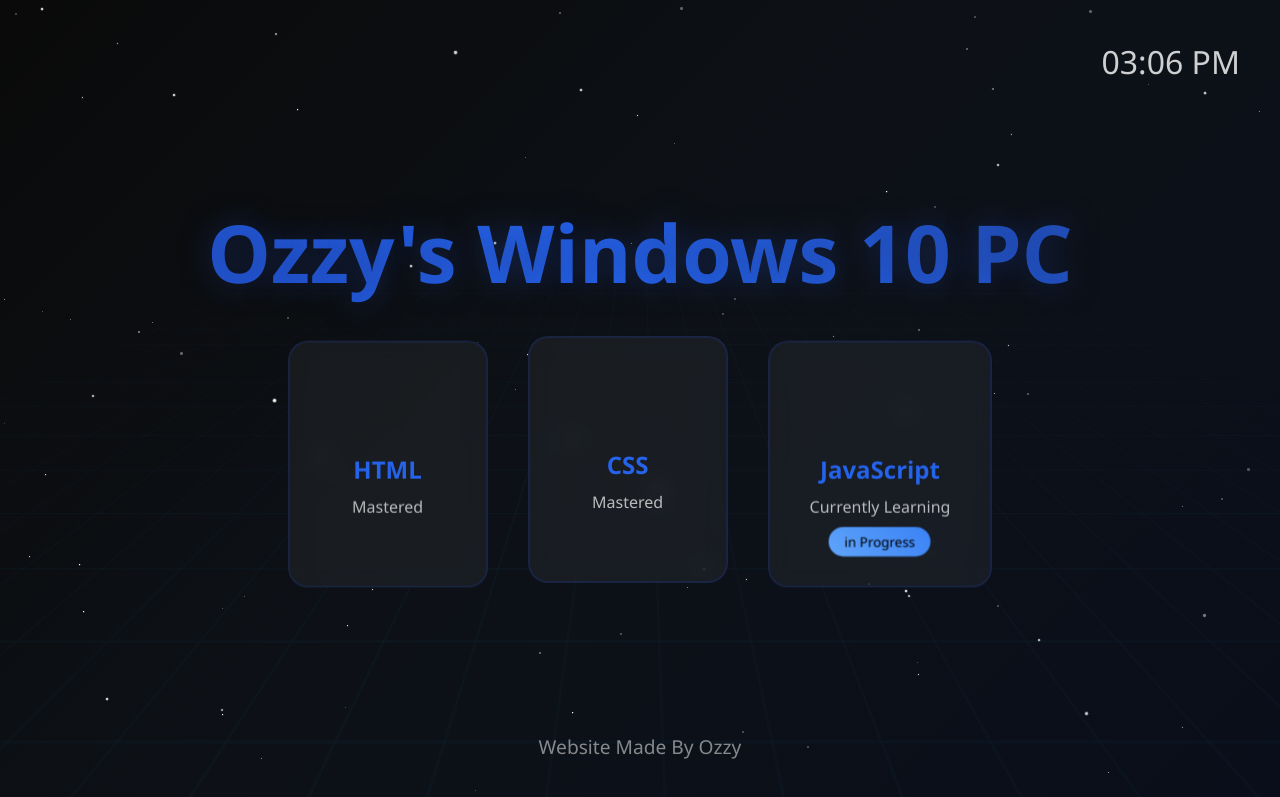
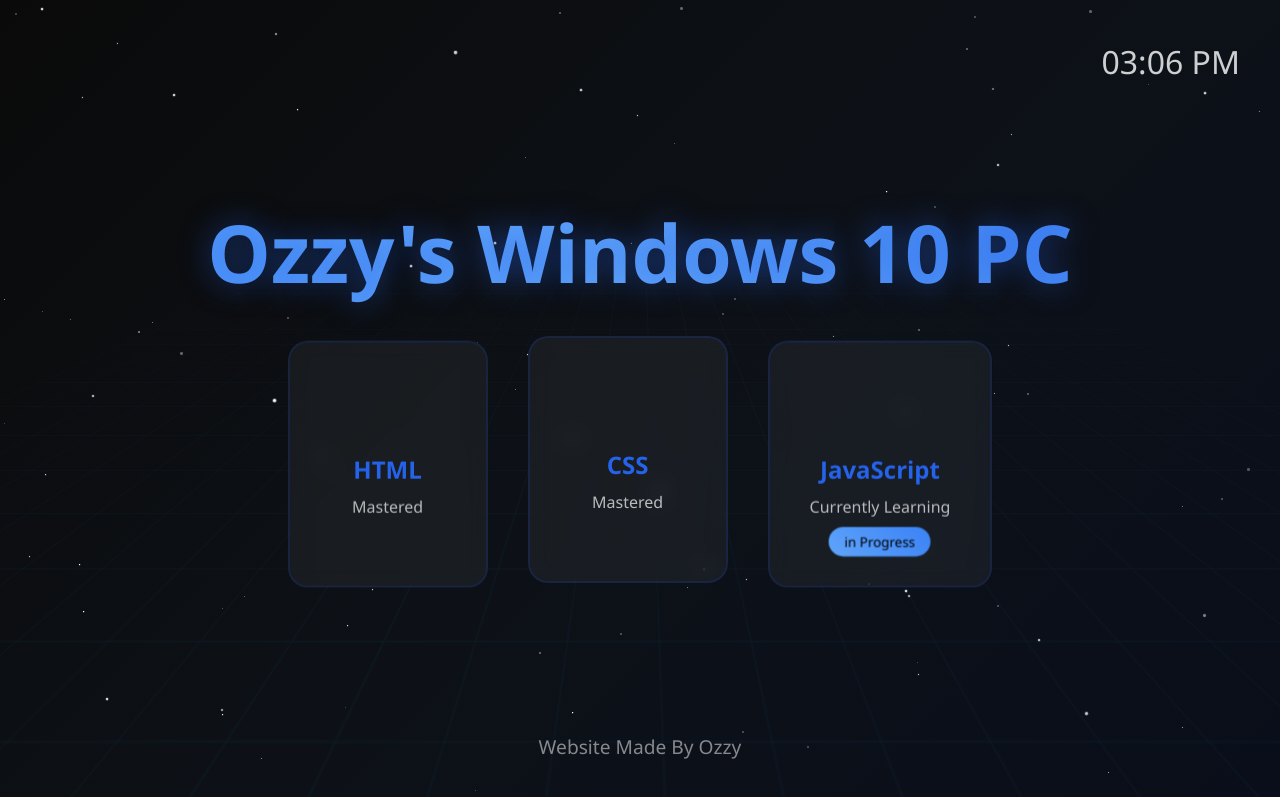
Before and after one commit to arcticmath/ozzy, a plain HTML site: page index.html in a window 1280 px wide. Shown: the top 797 px of the page. Drawn offline with Linux system fonts and the light colour scheme.

Commit message:
Update index.html

```diff
--- a/index.html
+++ b/index.html
@@ -72,14 +72,14 @@
         h1 {
             font-size: 5em;
             font-weight: 700;
-            background: linear-gradient(45deg, #1e3a8a, #1e40af, #2563eb, #1e3a8a);
+            background: linear-gradient(45deg, #2563eb, #3b82f6, #60a5fa, #2563eb);
             background-size: 300% 300%;
             -webkit-background-clip: text;
             -webkit-text-fill-color: transparent;
             background-clip: text;
             animation: gradientShift 4s ease infinite;
             margin-bottom: 30px;
-            text-shadow: 0 0 30px rgba(30, 58, 138, 0.5);
+            text-shadow: 0 0 30px rgba(37, 99, 235, 0.5);
         }
 
         @keyframes gradientShift {
```
